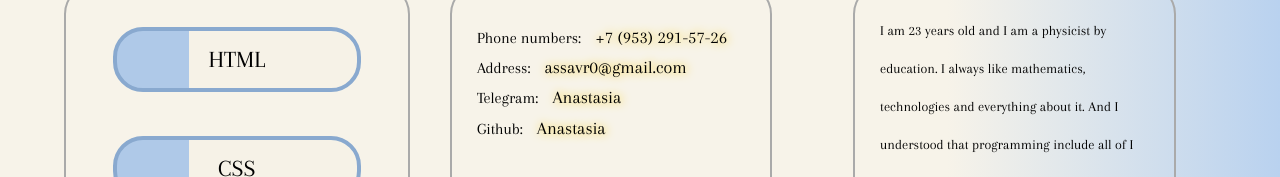
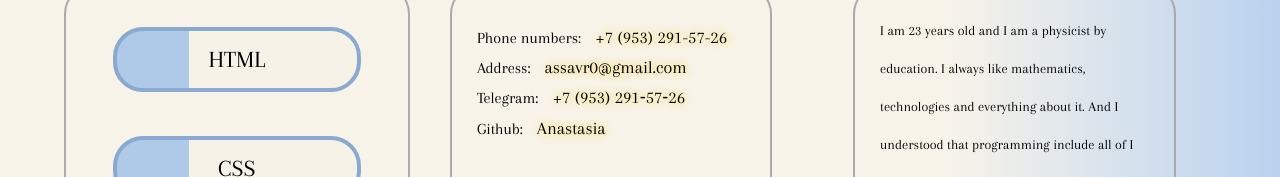
Before and after one commit to assavr/threejs-test, a plain HTML site: page index.html in a window 1280 px wide. Shown: the part 494-671 px from the top of the page. Drawn offline with Linux system fonts and the light colour scheme.

```diff
--- a/index.html
+++ b/index.html
@@ -88,7 +88,7 @@
                             </li>
                             <li class="contacts-list-item">
                                 <h3 class="contacts-title">Telegram:</h3>
-                                <a href="https://t.me/assavrukhina" class="contacts-link" target="_blank">Anastasia</a>
+                                <a href="tel:+79532915726" class="contacts-link" target="_blank">+7&nbsp;(953)&nbsp;291&#8209;57&#8209;26</a>
                             </li>
                             <li class="contacts-list-item">
                                 <h3 class="contacts-title">Github:</h3>
```
